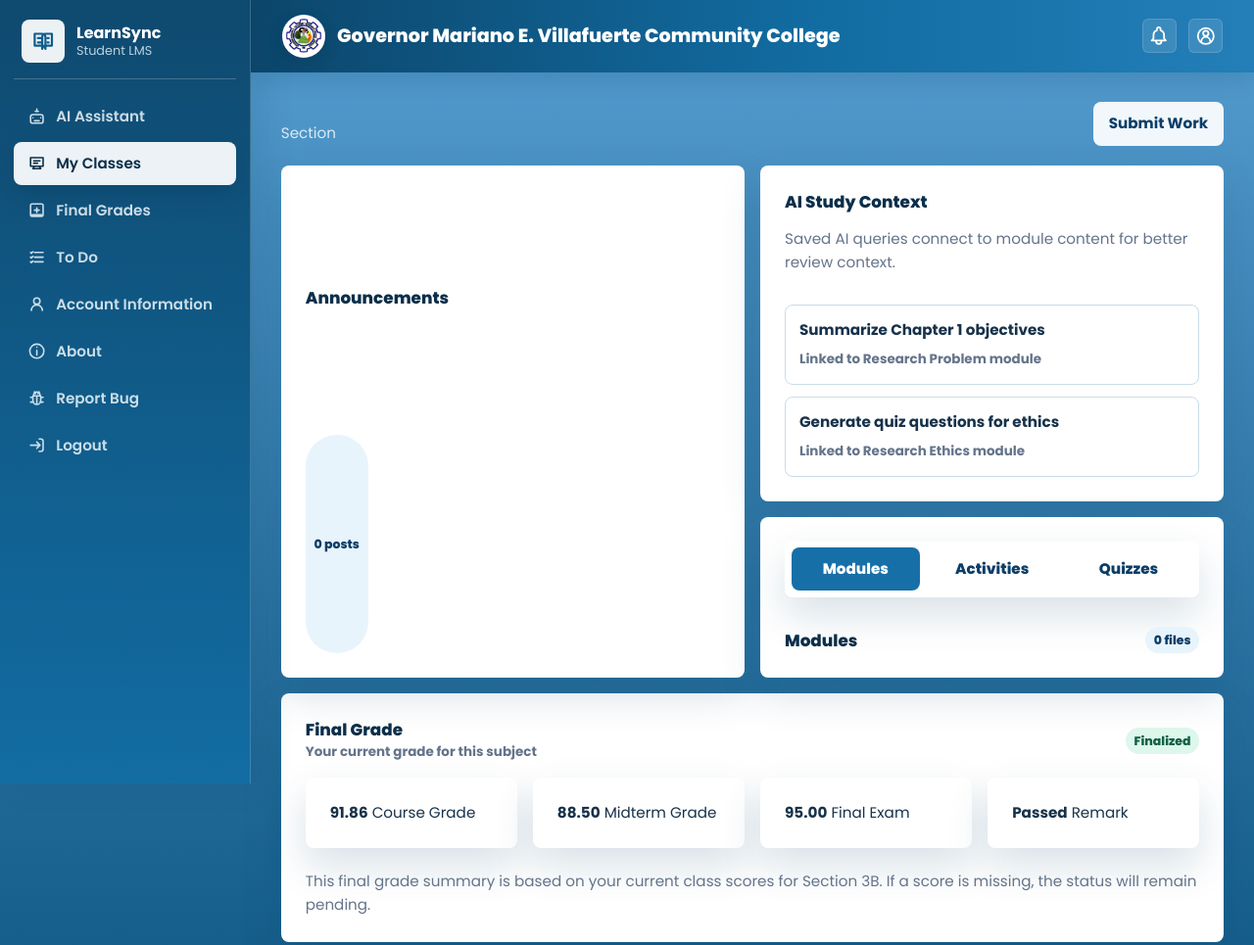
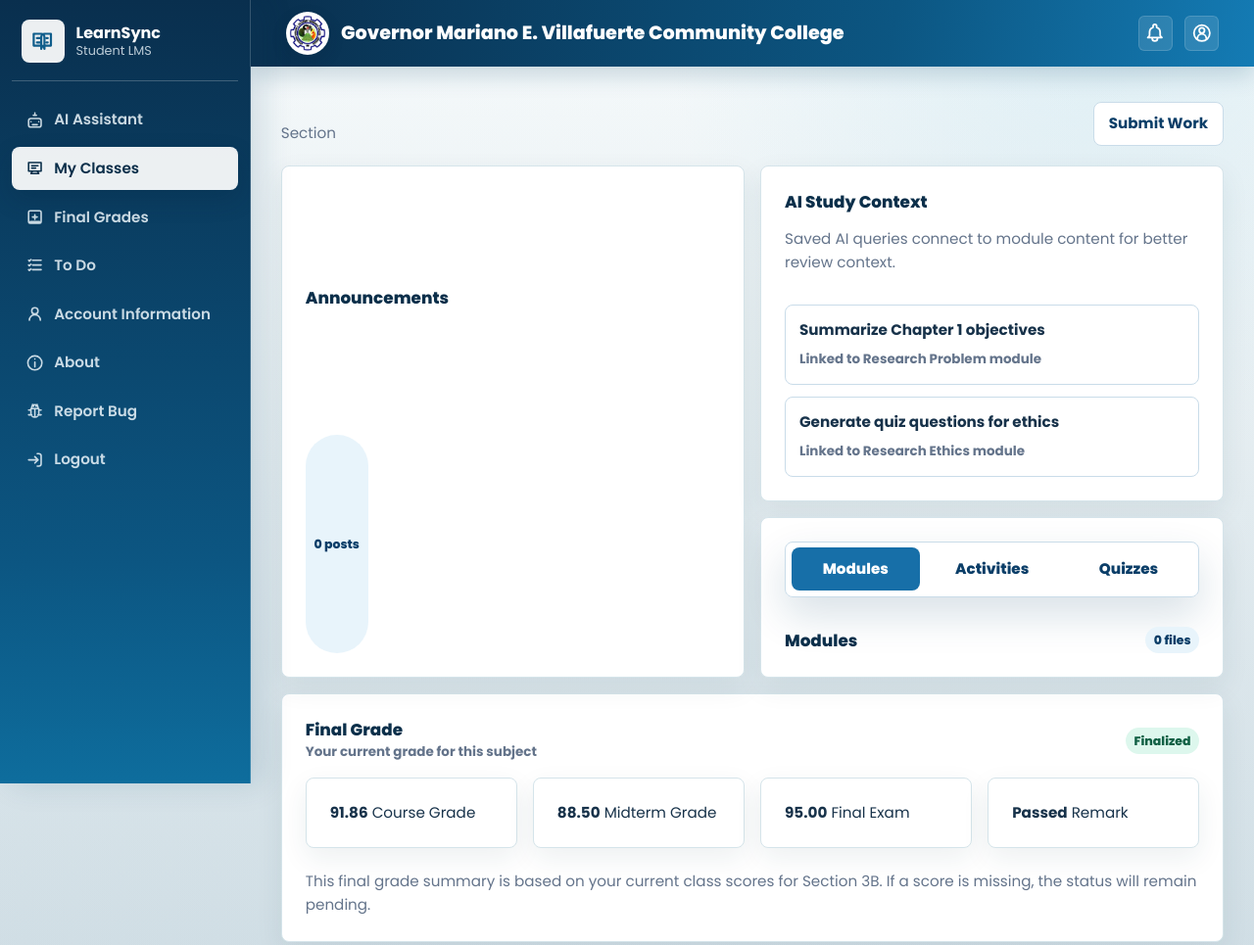
Before and after one commit to DeMesaTech/learnsync, a website: page static/student/subject.html in a window 1280 px wide. Shown: the whole page at 98% size. Drawn offline with nearby package versions, Linux system fonts and the light colour scheme.

Commit message:
feat: Refactor header, lms, and sidebar styles for improved layout and design consistency

```diff
--- a/static/css/header.css
+++ b/static/css/header.css
@@ -7,11 +7,11 @@
     display: flex;
     align-items: center;
     gap: 0.75rem;
-    height: 4.6rem;
-    padding: 0.85rem 1rem;
+    height: 4.25rem;
+    padding: 0.7rem 1.25rem;
     color: white;
-    background: linear-gradient(90deg, #0c466b, #126da3 58%, #247eb8);
-    box-shadow: 0 8px 20px rgb(12 70 107 / 0.18);
+    background: linear-gradient(100deg, #092f4e, #0c5682 64%, #147bb4);
+    box-shadow: 0 8px 24px rgb(12 70 107 / 0.2);
 }
 
 .header-menu-btn {
@@ -47,7 +47,7 @@
     flex: 1 1 0%;
     min-width: 0;
     overflow: hidden;
-    font-size: 1rem;
+    font-size: 0.95rem;
     font-weight: 800;
     line-height: 1.3;
     text-overflow: ellipsis;
@@ -83,8 +83,8 @@
 @media (min-width: 768px) {
     .app-header {
         left: 16rem;
-        padding-right: 2rem;
-        padding-left: 2rem;
+        padding-right: 2.25rem;
+        padding-left: 2.25rem;
     }
 
     .header-menu-btn,
--- a/static/css/lms.css
+++ b/static/css/lms.css
@@ -16,13 +16,15 @@ body.lms-shell {
     min-height: 100vh;
     color: var(--brand-text);
     background:
-        linear-gradient(180deg, rgb(66 146 203 / 0.94), rgb(16 92 139 / 0.98));
+    radial-gradient(circle at 88% 0%, rgb(214 236 244 / 0.72), transparent 28rem),
+    linear-gradient(180deg, #f6fafb 0%, #eaf2f5 100%);
 }
 
 .lms-page {
     width: 100%;
     min-width: 0;
-    padding: clamp(1rem, 2.4vw, 2rem);
+    max-width: 1500px;
+    padding: clamp(1.25rem, 2.4vw, 2.25rem);
 }
 
 .lms-hero {
@@ -34,18 +36,22 @@ body.lms-shell {
 
 .lms-title {
     margin: 0;
-    color: white;
+    color: var(--brand-blue-dark);
     font-size: clamp(1.75rem, 3vw, 2.35rem);
     line-height: 1.12;
     font-weight: 800;
     letter-spacing: 0;
-    text-shadow: 0 3px 14px rgb(12 70 107 / 0.28);
+}
+
+.student-shell.lms-shell main .lms-title {
+    color: var(--brand-blue-dark) !important;
+    text-shadow: none;
 }
 
 .lms-subtitle {
     max-width: 68rem;
     margin: 0.45rem 0 0;
-    color: rgb(238 247 252 / 0.88);
+    color: var(--brand-muted);
     line-height: 1.65;
 }
 
@@ -62,10 +68,10 @@ body.lms-shell {
     justify-content: center;
     gap: 0.5rem;
     padding: 0.65rem 0.95rem;
-    border: 1px solid rgb(255 255 255 / 0.24);
+    border: 1px solid var(--brand-blue-dark);
     border-radius: 8px;
     color: white;
-    background: rgb(11 62 104 / 0.68);
+    background: var(--brand-blue-dark);
     font-weight: 700;
     text-decoration: none;
     transition: transform 150ms ease, background-color 150ms ease;
@@ -82,7 +88,8 @@ body.lms-shell {
 
 .lms-btn-secondary {
     color: var(--brand-blue-dark);
-    background: rgb(255 255 255 / 0.92);
+    border-color: var(--brand-line);
+    background: white;
 }
 
 .lms-btn-danger {
@@ -109,7 +116,7 @@ body.lms-shell {
 
 .lms-section-title {
     margin: 0;
-    color: white;
+    color: var(--brand-blue-dark);
     font-size: 1.2rem;
     font-weight: 800;
 }
@@ -123,7 +130,7 @@ body.lms-shell {
 .lms-panel,
 .lms-card,
 .lms-table-card {
-    border: 1px solid rgb(255 255 255 / 0.72);
+    border: 1px solid #d5e4ea;
     border-radius: 8px;
     background: var(--panel);
     box-shadow: var(--shadow);
@@ -132,6 +139,13 @@ body.lms-shell {
 .lms-panel,
 .lms-card {
     padding: clamp(1rem, 2vw, 1.5rem);
+}
+
+.lms-card,
+.lms-panel,
+.lms-table-card,
+.lms-kpi {
+    box-shadow: 0 10px 28px rgb(20 62 82 / 0.08);
 }
 
 .lms-panel {
@@ -439,7 +453,7 @@ textarea.lms-input {
     grid-template-columns: repeat(3, minmax(0, 1fr));
     gap: 0.5rem;
     padding: 0.35rem;
-    border: 1px solid rgb(255 255 255 / 0.72);
+    border: 1px solid var(--brand-line);
     border-radius: 8px;
     background: rgb(255 255 255 / 0.86);
     box-shadow: var(--shadow);
@@ -712,6 +726,7 @@ textarea.lms-input {
     .lms-page {
         margin-left: 16rem;
         padding-top: 1.5rem;
+        margin-right: auto;
     }
 
     .lms-hero {
@@ -735,6 +750,13 @@ textarea.lms-input {
     }
 }
 
+@media (min-width: 768px) and (max-width: 1100px) {
+    .lms-grid-3,
+    .lms-grid-4 {
+        grid-template-columns: repeat(2, minmax(0, 1fr));
+    }
+}
+
 @media (max-width: 767px) {
     .lms-grid-4,
     .lms-kpis {
--- a/static/css/sidebar.css
+++ b/static/css/sidebar.css
@@ -12,11 +12,10 @@
     z-index: 50;
     width: 16rem;
     height: 100vh;
-    padding: 1rem 0.875rem;
+    padding: 1rem 0.75rem;
     overflow: hidden;
     color: white;
-    background:
-        linear-gradient(180deg, rgb(12 70 107 / 0.96), rgb(18 109 163 / 0.96));
+    background: linear-gradient(180deg, #092f4e, #0c5682 72%, #0e6d9d);
     border-right: 1px solid rgb(255 255 255 / 0.18);
     box-shadow: 12px 0 30px rgb(12 70 107 / 0.14);
     transform: translateX(-100%);
@@ -38,7 +37,7 @@
 }
 
 .sidebar-list > * + * {
-    margin-top: 0.25rem;
+    margin-top: 0.35rem;
 }
 
 .sidebar-logo {
@@ -46,8 +45,8 @@
     align-items: center;
     gap: 0.75rem;
     justify-content: flex-start;
-    padding: 0.25rem 0.5rem 1rem;
-    margin-bottom: 1rem;
+    padding: 0.25rem 0.6rem 1.1rem;
+    margin-bottom: 1.1rem;
     border-bottom: 1px solid rgb(255 255 255 / 0.22);
 }
 
```
